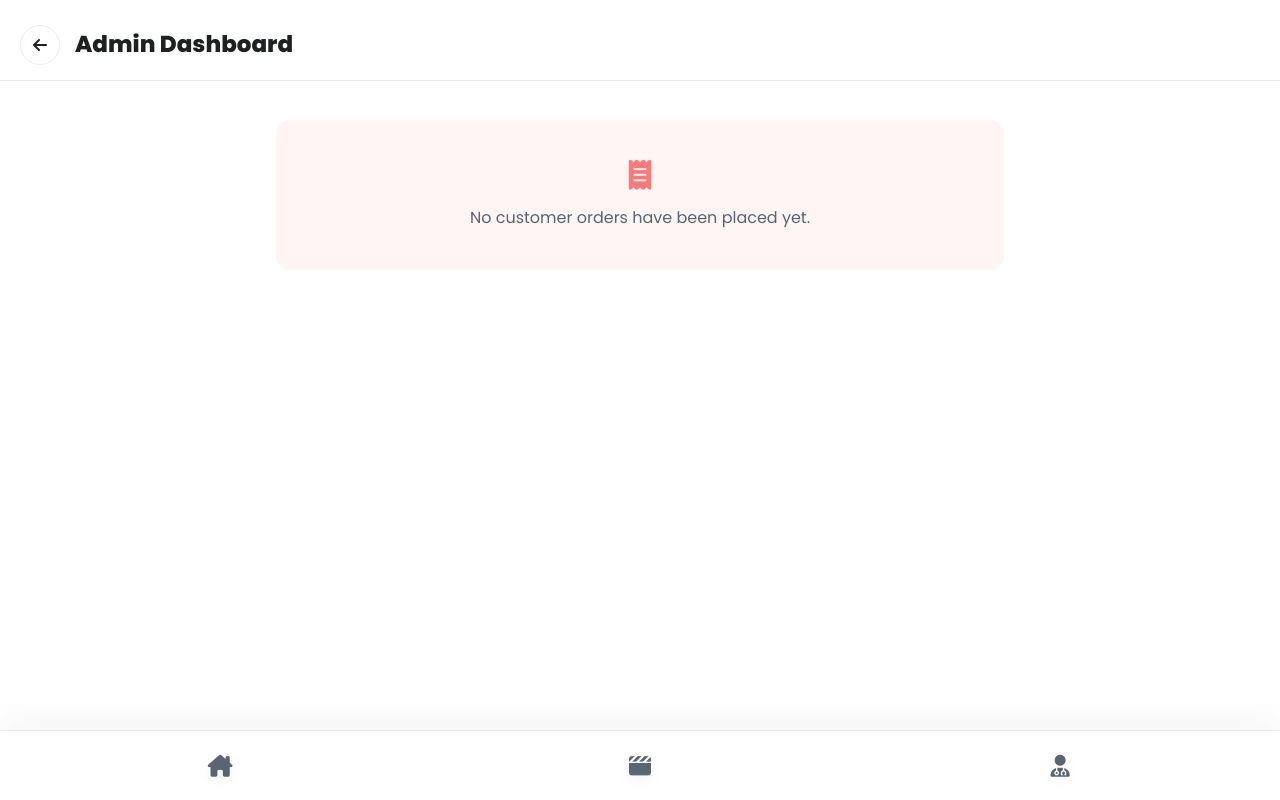
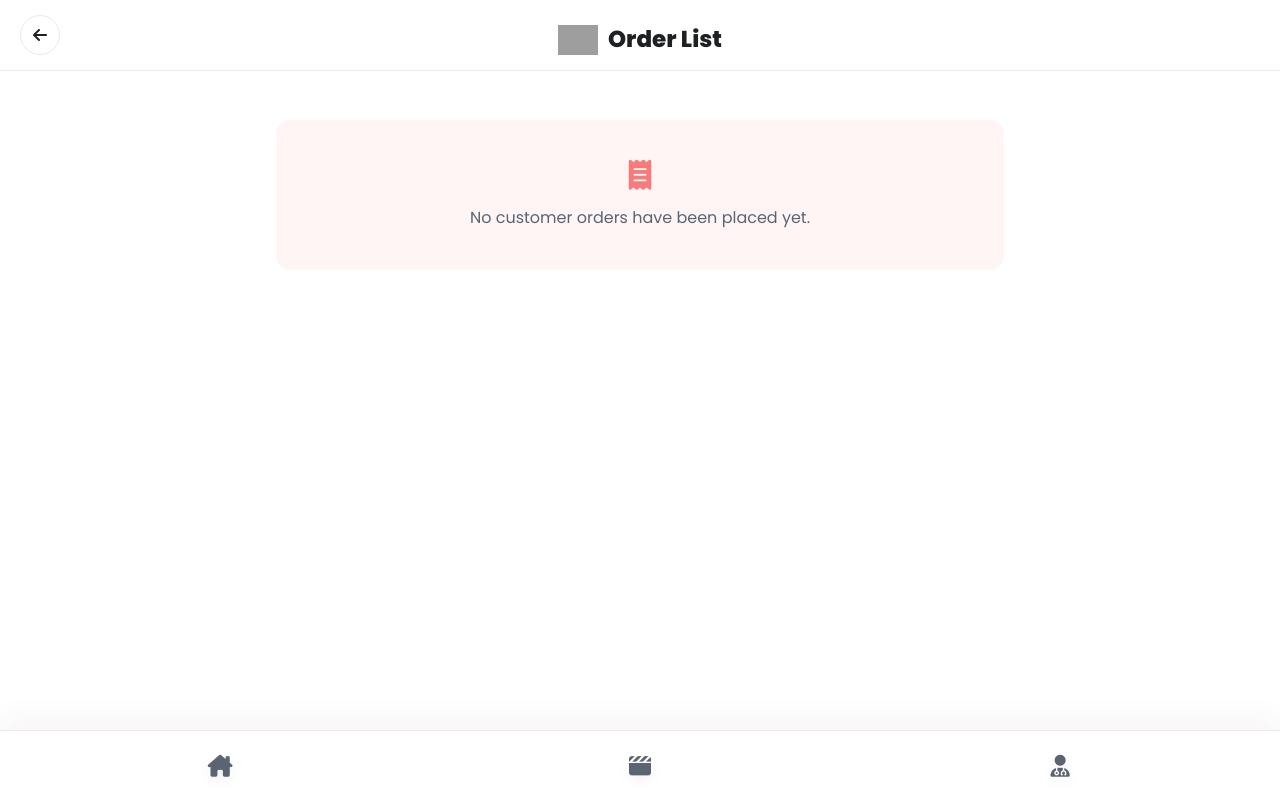
Before and after one commit to kalyanijha445/Maasika, a Flask app: page /admin_dashboard in a window 1280 px wide. Run offline with Flask 3, Linux system fonts and the light colour scheme; a user stored in the database is signed in; data that the repository does not hold is empty; grey boxes are pictures that could not be loaded.

Commit message:
Update admin_dashboard.html

```diff
--- a/templates/admin_dashboard.html
+++ b/templates/admin_dashboard.html
@@ -1,4 +1,4 @@
-<!DOCTYPE html>
+<DOCTYPE html>
 <html lang="en">
 <head>
     <meta charset="UTF-8">
@@ -46,29 +46,43 @@
     .app-main::-webkit-scrollbar { display: none; }
     .app-main { -ms-overflow-style: none; scrollbar-width: none; }
 
-    /* MODIFIED: Updated header styles to match screenshot */
+    /* MODIFIED: Updated header styles for centering */
     .app-header {
         position: absolute; top: 0; left: 0; right: 0; z-index: 10;
         padding: 25px 20px 15px 20px;
         display: flex;
+        justify-content: center; /* Center the title stack */
         align-items: center; /* Vertically center items */
-        gap: 15px; /* Space between back button and title */
         background: var(--container-bg);
         border-bottom: 1px solid var(--border-color);
     }
-    .header-btn { background: transparent; color: var(--text-primary); border: 1px solid var(--border-color); border-radius: 50%; width: 40px; height: 40px; font-size: 16px; cursor: pointer; display: flex; align-items: center; justify-content: center; transition: all var(--transition-fast); text-decoration: none; flex-shrink: 0; }
+    .header-btn {
+        position: absolute; /* Positioned absolutely to not interfere with title centering */
+        left: 20px;
+        top: 50%;
+        transform: translateY(-50%);
+        background: transparent; color: var(--text-primary); border: 1px solid var(--border-color); border-radius: 50%; width: 40px; height: 40px; font-size: 16px; cursor: pointer; display: flex; align-items: center; justify-content: center; transition: all var(--transition-fast); text-decoration: none; flex-shrink: 0;
+    }
     .header-btn:hover { background: var(--section-bg); border-color: var(--primary-color); color: var(--primary-color); }
 
-    /* NEW: Styles for the stacked title */
+    /* MODIFIED: Styles for the centered title with logo */
     .page-title-stack {
+        display: flex;
+        align-items: center;
+        gap: 10px;
         line-height: 1.1;
+    }
+    /* NEW: Style for title logo */
+    .title-logo {
+        height: 30px;
+        width: auto;
     }
     .page-title-stack .title-main, .page-title-stack .title-sub {
         font-weight: 800;
         color: var(--text-primary);
         margin: 0;
         padding: 0;
-        font-size: 23px; /* Matched to image */
+        font-size: 23px;
     }
 
     .bottom-nav { position: absolute; bottom: 0; left: 0; right: 0; height: 70px; background: #fff; border-top: 1px solid var(--border-color); display: flex; justify-content: space-around; align-items: center; padding: 0 10px; box-shadow: 0 -10px 30px rgba(100,50,50,0.05); }
@@ -104,6 +118,7 @@
         font-weight: 700;
         color: var(--primary-dark);
         margin: 0;
+        word-break: break-word; /* MODIFIED: Prevents long product names from overflowing card on mobile */
     }
     .order-card-header .timestamp {
         font-size: 12px;
@@ -160,14 +175,14 @@
 <body>
 <div class="smartphone">
     <div class="screen-content">
-        <!-- MODIFIED: Rebuilt header to match the screenshot -->
+        <!-- MODIFIED: Rebuilt header to be centered with a logo and new title -->
         <header class="app-header">
             <a href="{{ url_for('dashboard') }}" class="header-btn" aria-label="Back to Dashboard" title="Back to Dashboard">
                 <i class="fa-solid fa-arrow-left"></i>
             </a>
             <div class="page-title-stack">
-                <h1 class="title-main">Admin Dashboard</h1>
-
+                <img src="https://i.supaimg.com/0d259b0a-4648-48df-a930-5346d6a6dcb2.png" alt="Order List Logo" class="title-logo">
+                <h1 class="title-main">Order List</h1>
             </div>
         </header>
 
```
